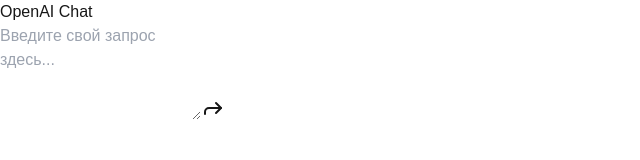
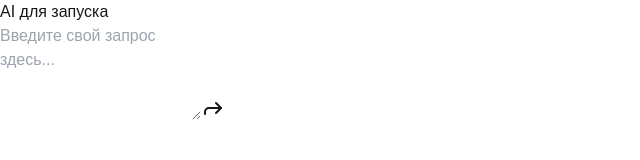
Before and after one commit to daniyal002/openai-app, a Next.js app: page / in a window 1280 px wide. Shown: the top 160 px of the page, without its empty margins (0-640 px from the left). Built offline with nearby package versions, Linux system fonts and the light colour scheme.

Commit message:
delete position sticky from textarea

```diff
--- a/src/app/page.tsx
+++ b/src/app/page.tsx
@@ -57,7 +57,7 @@
 
   return (
     <div className="p-5 font-sans flex flex-col h-screen justify-between" style={{height:"100vh"}}>
-      <h1 className="text-2xl font-bold mb-4">OpenAI Chat</h1>
+      <h1 className="text-2xl font-bold mb-4">AI для запуска</h1>
 
       <div className="flex-1 overflow-y-auto bg-gray-100 p-3 rounded-md border border-gray-300 max-h-[70vh]">
         <div className="flex flex-col space-y-4">
@@ -88,7 +88,7 @@
         </div>
       </div>
 
-      <div className="mt-4 flex flex-row w-full items-center space-x-4 sticky bottom-0 bg-white ">
+      <div className="mt-4 flex flex-row w-full items-center space-x-4  bottom-0 bg-white ">
         <textarea
           className="flex-grow p-2 border border-gray-300 rounded-md outline-none"
           rows={4}
```
